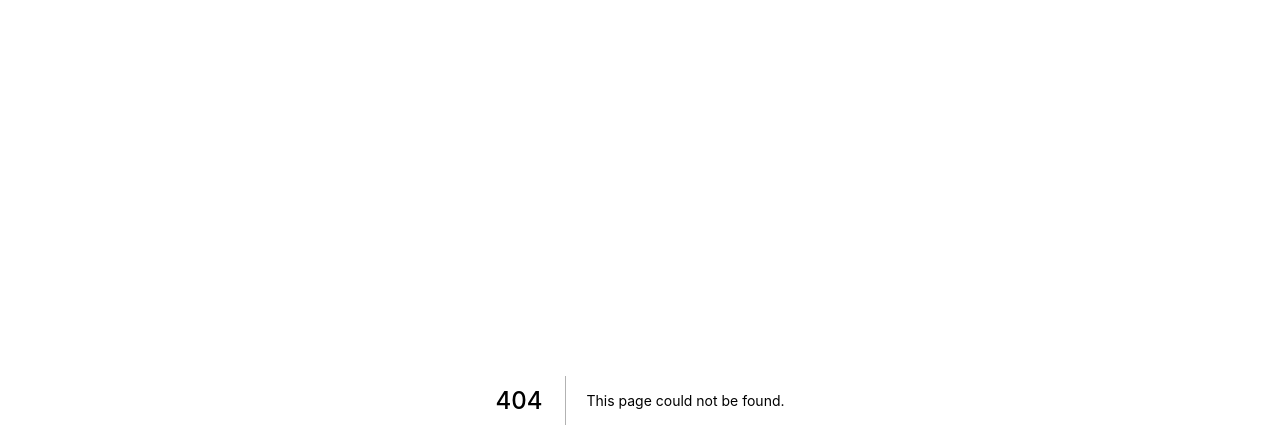
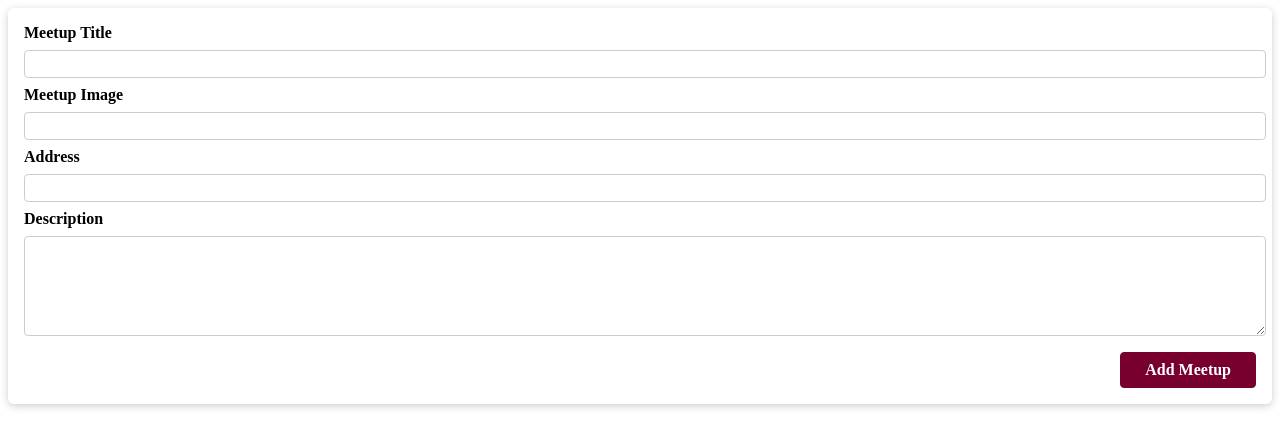
Before and after one commit to eliaatram/meetup-nextjs-project, a Next.js app: page /new-meetup in a window 1280 px wide. Before the commit this address had no page. Shown: the top 448 px of the page. Built offline with nearby package versions, Linux system fonts and the light colour scheme.

Commit message:
Create index.js

```diff
--- /dev/null
+++ b/pages/new-meetup/index.js
@@ -0,0 +1,15 @@
+import React from 'react';
+import MeetupForm from '../../components/Meetup/MeetupForm';
+
+const NewMeetupPage = () => {
+
+    const addMeetupHandler = (enteredMeetupData) => {
+        console.log(enteredMeetupData);
+    }
+
+    return (
+        <MeetupForm />
+    )
+}
+
+export default NewMeetupPage
```
